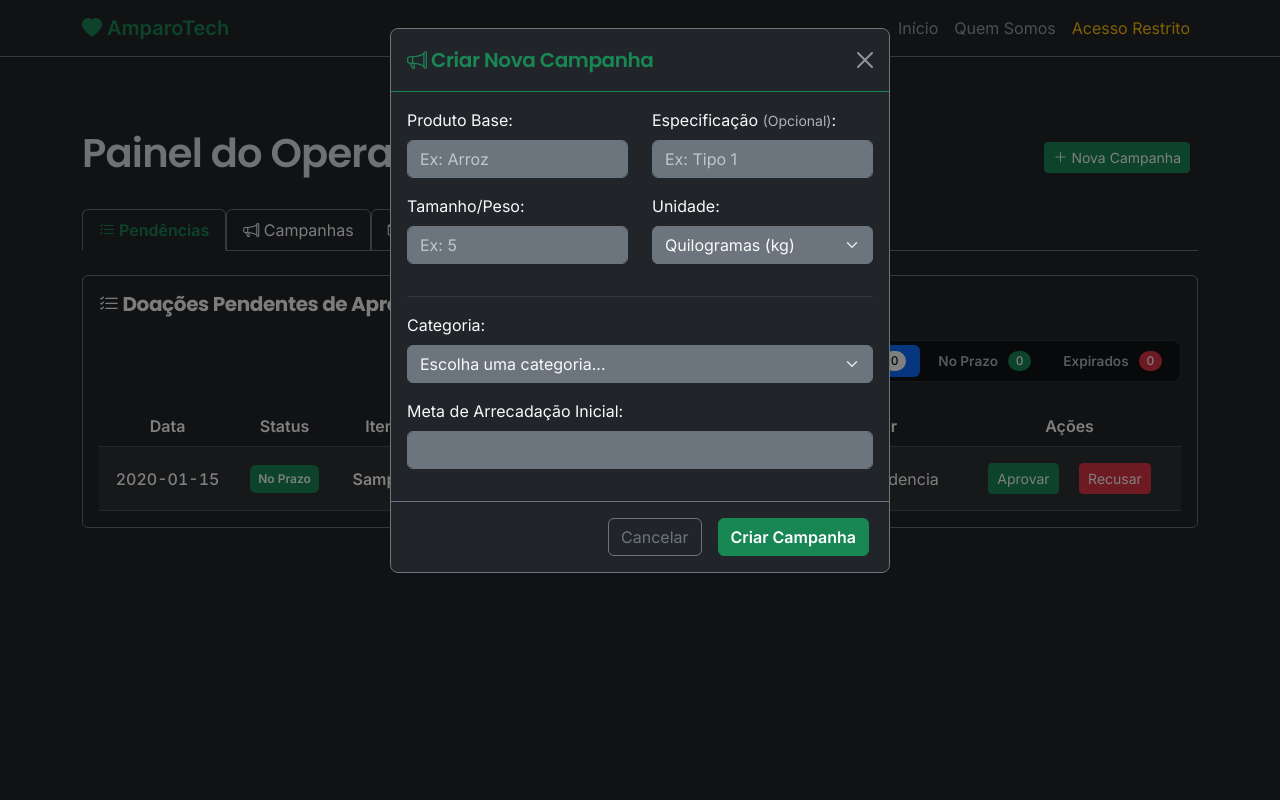
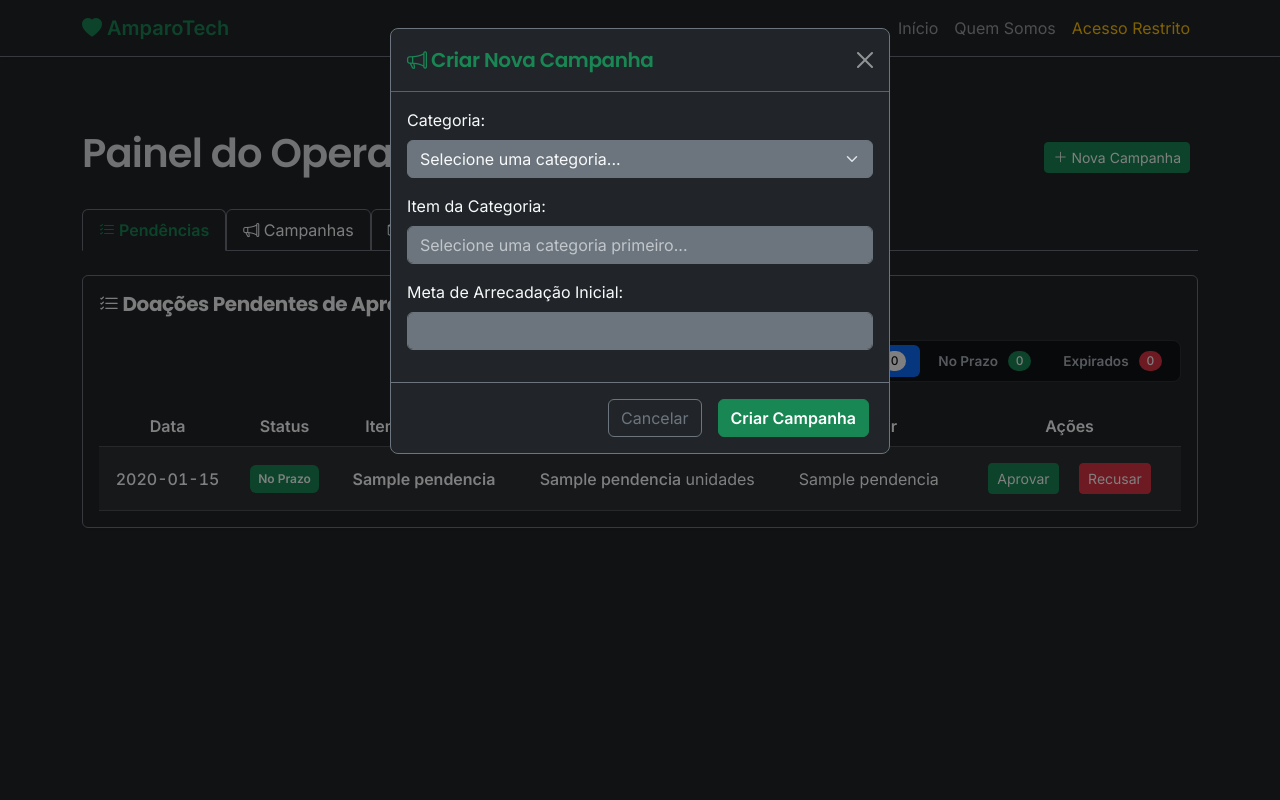
Before and after one commit to rafaelpradoj/amparo-tech, a Flask app: template templates/admin.html in a window 1280 px wide, after a click on "Nova Campanha". Run offline with Flask 3, Linux system fonts and the light colour scheme; the template is opened without the code that fills it: most values are stand-ins (such as "Sample title", 1, 10 or a date in 2020); some libraries are stand-ins or nearby versions.

Commit message:
feat: simplifica formulário de Nova Campanha com filtro em cascata Categoria → Item

```diff
--- a/templates/admin.html
+++ b/templates/admin.html
@@ -651,63 +651,19 @@
         <!-- Token CSRF dinâmico gerado pelo servidor -->
         <input type="hidden" name="csrf_token" value="{{ csrf_token() }}"/>
         <div class="modal-body">
-          <div class="row">
-            <div class="col-md-6 mb-3">
-              <label class="form-label">Produto Base:</label>
-              <input type="text" class="form-control bg-secondary text-light border-secondary" name="produto" placeholder="Ex: Arroz" maxlength="70" required />
-            </div>
-            <div class="col-md-6 mb-3">
-              <label class="form-label">Especificação <small class="text-body-secondary">(Opcional)</small>:</label>
-              <input type="text" class="form-control bg-secondary text-light border-secondary" name="especificacao" placeholder="Ex: Tipo 1" maxlength="70"/>
-            </div>
-          </div>
-          <div class="row">
-            <div class="col-md-6 mb-3">
-              <label class="form-label">Tamanho/Peso:</label>
-              <input type="number" min="1" class="form-control bg-secondary text-light border-secondary" name="qtd_medida" placeholder="Ex: 5" required />
-            </div>
-            <div class="col-md-6 mb-3">
-              <label class="form-label">Unidade:</label>
-              <select class="form-select bg-secondary text-light border-secondary" name="unidade" required>
-                <!-- Massa / Peso -->
-                <option value="kg">Quilogramas (kg)</option>
-                <option value="g">Gramas (g)</option>
-
-                <!-- Volume / Líquidos -->
-                <option value="L">Litros (L)</option>
-                <option value="ml">Mililitros (ml)</option>
-
-                <!-- Comprimento e Construção -->
-                <option value="cm">Centímetros (cm)</option>
-                <option value="Metro(s)">Metros (m)</option>
-                <option value="m²">Metros Quadrados (m²)</option>
-                <option value="m³">Metros Cúbicos (m³)</option>
-
-                <!-- Contagem Física / Embalagens -->
-                <option value="Unidade(s)">Unidade(s)</option>
-                <option value="Par(es)">Par(es)</option>
-                <option value="Peça(s)">Peça(s)</option>
-                <option value="Caixa(s)">Caixa(s)</option>
-                <option value="Pacote(s)">Pacote(s)</option>
-                <option value="Fardo(s)">Fardo(s)</option>
-                <option value="Lata(s)">Lata(s)</option>
-                <option value="Rolo(s)">Rolo(s)</option>
-
-                <!-- Agrupamentos -->
-                <option value="Kit(s)">Kit(s)</option>
-                <option value="Cesta(s)">Cesta(s)</option>
-              </select>
-            </div>
-          </div>
-          <hr class="border-secondary" />
           <div class="mb-3">
             <label class="form-label">Categoria:</label>
-            <select class="form-select bg-secondary text-light border-secondary" name="categoria" required>
-              <option value="" disabled selected>Escolha uma categoria...</option>
+            <select class="form-select bg-secondary text-light border-secondary" id="selectCategoria" name="categoria" required>
+              <option value="">Selecione uma categoria...</option>
               {% for cat in categorias %}
               <option value="{{ cat[1] }}">{{ cat[1] }}</option>
               {% endfor %}
             </select>
+          </div>
+          <div class="mb-3">
+            <label class="form-label">Item da Categoria:</label>
+            <input list="listaItens" class="form-control bg-secondary text-light border-secondary" id="selectItem" name="produto" placeholder="Selecione uma categoria primeiro..." disabled required autocomplete="off">
+            <datalist id="listaItens"></datalist>
           </div>
           <div class="mb-3">
             <label class="form-label">Meta de Arrecadação Inicial:</label>
@@ -916,4 +872,52 @@
 <script src="https://cdn.datatables.net/v/bs5/jq-3.7.0/dt-2.0.8/b-3.0.2/b-html5-3.0.2/datatables.min.js" integrity="sha384-eIbCr/peBrzPe1U34/yyryodwpk/XvUSmtgWcLIzYNS+1jHHWR+I0rw6dGQ6rBQC" crossorigin="anonymous"></script>
 <script src="{{ url_for('static', filename='js/admin.js') }}"></script>
 
+<script>
+document.addEventListener('DOMContentLoaded', function() {
+  const produtos = {{ produtos | tojson }};
+  const selectCategoria = document.getElementById('selectCategoria');
+  const selectItem = document.getElementById('selectItem');
+  const datalistItens = document.getElementById('listaItens');
+
+  selectCategoria.addEventListener('change', function() {
+    const categoriaSelecionada = this.value;
+
+    // Limpa datalist
+    datalistItens.innerHTML = '';
+
+    if (categoriaSelecionada) {
+      // Filtra produtos pela categoria e apenas ativos
+      const produtosFiltrados = produtos.filter(p => p[2] === categoriaSelecionada && p[5] === true);
+
+      produtosFiltrados.forEach(p => {
+        const option = document.createElement('option');
+        option.value = p[1];
+        datalistItens.appendChild(option);
+      });
+
+      // Habilita campo de item
+      selectItem.disabled = false;
+      selectItem.placeholder = 'Digite para buscar item...';
+    } else {
+      // Se nenhuma categoria selecionada, mantém bloqueado
+      selectItem.disabled = true;
+      selectItem.placeholder = 'Selecione uma categoria primeiro...';
+    }
+
+    // Limpa seleção anterior de item
+    selectItem.value = '';
+  });
+
+  // Reset ao fechar modal
+  const modalNovoItem = document.getElementById('modalNovoItem');
+  modalNovoItem.addEventListener('hidden.bs.modal', function() {
+    selectCategoria.value = '';
+    selectItem.value = '';
+    selectItem.disabled = true;
+    selectItem.placeholder = 'Selecione uma categoria primeiro...';
+    datalistItens.innerHTML = '';
+  });
+});
+</script>
+
 {% endblock %}
```
